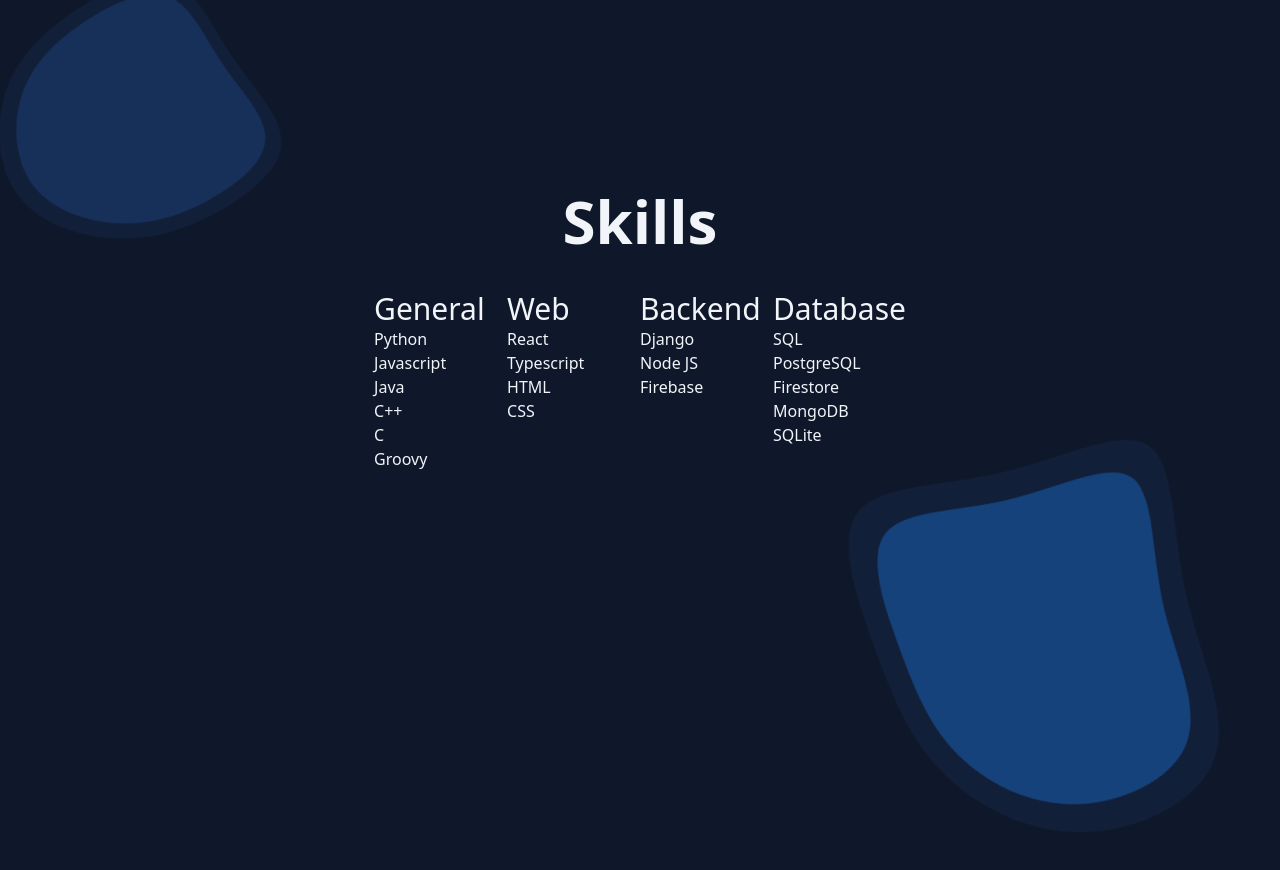
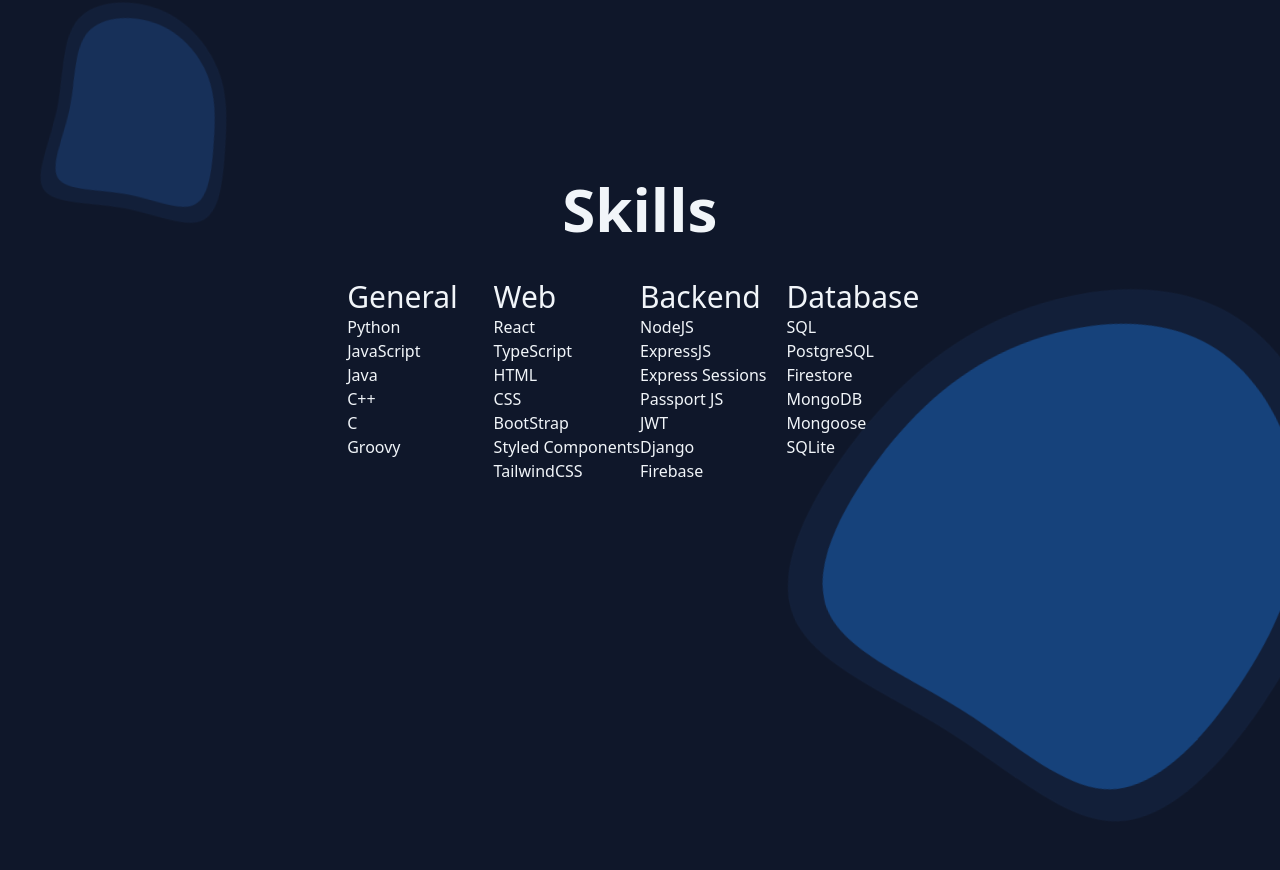
Before and after one commit to proctorinc/Portfolio, a React (Vite) app: page / in a window 1280 px wide. Shown: the part 1329-2199 px from the top of the page. Built offline with nearby package versions, Linux system fonts and the light colour scheme; what prettier-plugin-tailwindcss would draw is missing.

Commit message:
Refactored Skills section into BlobAnimation, ScaleAnimation, and loops over skills data

```diff
--- /dev/null
+++ b/src/components/Transitions/index.ts
@@ -0,0 +1,2 @@
+export * from "./WaveTransition";
+export * from "./SmallWaveTransition";
--- a/src/sections/Contact/Contact.tsx
+++ b/src/sections/Contact/Contact.tsx
@@ -1,8 +1,9 @@
 import { RefObject } from "react";
 import { useScroll } from "framer-motion";
 
-import { SmallWaveTransition, SocialMediaCluster } from "./components";
+import { SocialMediaCluster } from "./components";
 import { Card, GridBackground } from "../../components";
+import { SmallWaveTransition } from "../../components/Transitions"
 
 type ContactSectionProps = {
   innerRef: RefObject<HTMLDivElement>;
--- a/src/sections/Contact/components/index.ts
+++ b/src/sections/Contact/components/index.ts
@@ -1,2 +1 @@
 export * from "./SocialMediaCluster";
-export * from "./SmallWaveTransition";
--- a/src/sections/Main/Main.tsx
+++ b/src/sections/Main/Main.tsx
@@ -5,8 +5,8 @@ import {
   ProfilePicture,
   SubTitle,
   Title,
-  WaveTransition,
 } from "./components";
+import { WaveTransition } from "../../components/Transitions";
 
 type MainSectionProps = {
   innerRef: RefObject<HTMLDivElement>;
--- a/src/sections/Main/components/index.ts
+++ b/src/sections/Main/components/index.ts
@@ -2,4 +2,3 @@ export * from "./Background";
 export * from "./Title";
 export * from "./SubTitle";
 export * from "./ProfilePicture";
-export * from "./WaveTransition";
--- a/src/sections/Skills/Skills.tsx
+++ b/src/sections/Skills/Skills.tsx
@@ -1,5 +1,7 @@
 import { RefObject } from "react";
-import { useScroll, useTransform, motion } from "framer-motion";
+import { useScroll } from "framer-motion";
+import { BlobAnimation } from "./components";
+import { ScaleAnimation } from "./components/ScaleAnimation";
 
 type MainSectionProps = {
   innerRef: RefObject<HTMLDivElement>;
@@ -12,149 +14,35 @@ export const Skills = (props: MainSectionProps) => {
     target: innerRef,
     offset: ["start end", "end start"],
   });
-  const { scrollYProgress: scrollYProgressFromCenter } = useScroll({
-    target: innerRef,
-    offset: ["center center", "end start"],
-  });
-  const scrollProgress = useTransform(
-    scrollYProgress,
-    [0, 0.6, 1],
-    ["200%", "75%", "200%"]
-  );
-  const negativeScrollProgress = useTransform(
-    scrollYProgress,
-    [0, 0.4, 1],
-    ["-200%", "-75%", "-200%"]
-  );
-  const contentScale = useTransform(
-    scrollYProgress,
-    [0, 0.4, 1],
-    ["0%", "100%", "100%"]
-  );
 
-  const rotateClockwise = useTransform(scrollYProgress, [0, 1], [0, 360]);
-  const rotateCouterClockwise = useTransform(
-    scrollYProgress,
-    [0, 1],
-    [0, -360]
-  );
-
-  const skills = {
-    Python: ["General"],
-    JavaScript: ["General"],
-  };
+  const skills = [
+    { type: "General", values: ["Python", "JavaScript", "Java", "C++", "C", "Groovy"] },
+    { type: "Web", values: ["React", "TypeScript", "HTML", "CSS", "BootStrap", "Styled Components", "TailwindCSS"] },
+    { type: "Backend", values: ["NodeJS", "ExpressJS", "Express Sessions", "Passport JS", "JWT", "Django", "Firebase"] },
+    { type: "Database", values: ["SQL", "PostgreSQL", "Firestore", "MongoDB", "Mongoose", "SQLite"]}
+  ]
 
   return (
     <section
       ref={innerRef}
       className="relative my-64 flex h-screen w-full flex-col items-center justify-center overflow-x-clip"
     >
-      <motion.div
-        className="absolute top-0"
-        style={{
-          x: negativeScrollProgress,
-          rotate: rotateClockwise,
-        }}
-      >
-        <svg
-          className="h-80 w-80"
-          id="blob-one"
-          viewBox="0 0 900 600"
-          xmlns="http://www.w3.org/2000/svg"
-          xmlnsXlink="http://www.w3.org/1999/xlink"
-          version="1.1"
-        >
-          <g transform="translate(451.3065931695059 309.812351812355)">
-            <motion.path
-              style={{ scale: 1.7 }}
-              d="M146.3 -147.6C189.8 -102.8 225.4 -51.4 217.4 -8C209.4 35.4 157.7 70.7 114.2 115.7C70.7 160.7 35.4 215.4 -7.1 222.4C-49.5 229.5 -99 189 -138.2 144C-177.3 99 -206.2 49.5 -216.8 -10.6C-227.4 -70.7 -219.8 -141.4 -180.6 -186.3C-141.4 -231.1 -70.7 -250 -9.7 -240.4C51.4 -230.7 102.8 -192.4 146.3 -147.6"
-              fill="#121f39"
-            ></motion.path>
-            <motion.path
-              style={{ scale: 1.5 }}
-              d="M146.3 -147.6C189.8 -102.8 225.4 -51.4 217.4 -8C209.4 35.4 157.7 70.7 114.2 115.7C70.7 160.7 35.4 215.4 -7.1 222.4C-49.5 229.5 -99 189 -138.2 144C-177.3 99 -206.2 49.5 -216.8 -10.6C-227.4 -70.7 -219.8 -141.4 -180.6 -186.3C-141.4 -231.1 -70.7 -250 -9.7 -240.4C51.4 -230.7 102.8 -192.4 146.3 -147.6"
-              fill="#173059"
-            ></motion.path>
-          </g>
-        </svg>
-      </motion.div>
-      <motion.div
-        className="absolute bottom-0"
-        style={{ x: scrollProgress, rotate: rotateCouterClockwise, scale: 2.1 }}
-      >
-        <svg
-          className="h-full w-full"
-          id="blob-two"
-          viewBox="0 0 900 600"
-          xmlns="http://www.w3.org/2000/svg"
-          xmlnsXlink="http://www.w3.org/1999/xlink"
-          version="1.1"
-        >
-          <g transform="translate(418.35309368734863 298.6980314267966)">
-            <motion.path
-              style={{ scale: 1.3 }}
-              d="M185.8 -166.9C230.1 -141.4 248 -70.7 237.4 -10.6C226.8 49.5 187.7 99 143.3 128.2C99 157.3 49.5 166.2 -8.5 174.6C-66.5 183.1 -132.9 191.3 -157.9 162.1C-182.9 132.9 -166.5 66.5 -168.1 -1.6C-169.8 -69.8 -189.5 -139.5 -164.5 -165C-139.5 -190.5 -69.8 -171.8 0.5 -172.2C70.7 -172.7 141.4 -192.4 185.8 -166.9"
-              fill="#121f39"
-            ></motion.path>
-            <motion.path
-              className="bg-gradient-to-r from-[#16427b] to-[#0f172a]"
-              style={{ scale: 1.1 }}
-              d="M185.8 -166.9C230.1 -141.4 248 -70.7 237.4 -10.6C226.8 49.5 187.7 99 143.3 128.2C99 157.3 49.5 166.2 -8.5 174.6C-66.5 183.1 -132.9 191.3 -157.9 162.1C-182.9 132.9 -166.5 66.5 -168.1 -1.6C-169.8 -69.8 -189.5 -139.5 -164.5 -165C-139.5 -190.5 -69.8 -171.8 0.5 -172.2C70.7 -172.7 141.4 -192.4 185.8 -166.9"
-              fill="#16427b"
-            ></motion.path>
-          </g>
-        </svg>
-      </motion.div>
-      <motion.div
-        className="flex flex-col items-center"
-        style={{ scale: contentScale }}
-      >
+      <BlobAnimation scrollModifier={scrollYProgress} />
+      <ScaleAnimation scrollModifier={scrollYProgress}>
         <h1 className="text-6xl font-extrabold">Skills</h1>
         <div className="grid grid-cols-4 p-10">
-          <div>
-            <h2 className="text-3xl">General</h2>
-            <ul>
-              <li>Python</li>
-              <li>Javascript</li>
-              <li>Java</li>
-              <li>C++</li>
-              <li>C</li>
-              <li>Groovy</li>
-            </ul>
-          </div>
-          <div>
-            <h2 className="text-3xl">Web</h2>
-            <ul>
-              <li>React</li>
-              <li>Typescript</li>
-              <li>HTML</li>
-              <li>CSS</li>
-            </ul>
-          </div>
-          <div>
-            <h2 className="text-3xl">Backend</h2>
-            <ul>
-              <li>Django</li>
-              <li>Node JS</li>
-              <li>Firebase</li>
-            </ul>
-          </div>
-          <div>
-            <h2 className="text-3xl">Database</h2>
-            <ul>
-              <li>SQL</li>
-              <li>PostgreSQL</li>
-              <li>Firestore</li>
-              <li>MongoDB</li>
-              <li>SQLite</li>
-            </ul>
-          </div>
+          {skills.map((column) => (
+            <div>
+              <h2 className="text-3xl">{column.type}</h2>
+              <ul>
+                {column.values.map((value) => (
+                  <li>{value}</li>
+                ))}
+              </ul>
+            </div>
+          ))}
         </div>
-      </motion.div>
-      {/* <motion.div
-        className="h-20 bg-blue-500"
-        style={{ width: scrollProgress }}
-      ></motion.div> */}
+      </ScaleAnimation>
     </section>
   );
 };
--- /dev/null
+++ b/src/sections/Skills/components/Blob.tsx
@@ -0,0 +1,51 @@
+import { motion } from "framer-motion"
+
+type BlobProps = {
+  style?: string
+}
+
+export const Blob = (props: BlobProps) => {
+  const { style } = props
+
+  return (
+    <svg
+      className="h-80 w-80"
+      viewBox="0 0 900 600"
+      xmlns="http://www.w3.org/2000/svg"
+      xmlnsXlink="http://www.w3.org/1999/xlink"
+      version="1.1"
+    >
+      <g transform="translate(418.35309368734863 298.6980314267966)">
+        {style == "large" ? (
+          <>
+            <motion.path
+              style={{ scale: 1.6 }}
+              d="M146.3 -147.6C189.8 -102.8 225.4 -51.4 217.4 -8C209.4 35.4 157.7 70.7 114.2 115.7C70.7 160.7 35.4 215.4 -7.1 222.4C-49.5 229.5 -99 189 -138.2 144C-177.3 99 -206.2 49.5 -216.8 -10.6C-227.4 -70.7 -219.8 -141.4 -180.6 -186.3C-141.4 -231.1 -70.7 -250 -9.7 -240.4C51.4 -230.7 102.8 -192.4 146.3 -147.6"
+              fill="#121f39"
+            ></motion.path>
+            <motion.path
+              style={{ scale: 1.4 }}
+              d="M146.3 -147.6C189.8 -102.8 225.4 -51.4 217.4 -8C209.4 35.4 157.7 70.7 114.2 115.7C70.7 160.7 35.4 215.4 -7.1 222.4C-49.5 229.5 -99 189 -138.2 144C-177.3 99 -206.2 49.5 -216.8 -10.6C-227.4 -70.7 -219.8 -141.4 -180.6 -186.3C-141.4 -231.1 -70.7 -250 -9.7 -240.4C51.4 -230.7 102.8 -192.4 146.3 -147.6"
+              fill="#16427b"
+            ></motion.path>
+          </>
+        ) : (
+          <>
+            <motion.path
+              style={{ scale: 1.4 }}
+              d="M185.8 -166.9C230.1 -141.4 248 -70.7 237.4 -10.6C226.8 49.5 187.7 99 143.3 128.2C99 157.3 49.5 166.2 -8.5 174.6C-66.5 183.1 -132.9 191.3 -157.9 162.1C-182.9 132.9 -166.5 66.5 -168.1 -1.6C-169.8 -69.8 -189.5 -139.5 -164.5 -165C-139.5 -190.5 -69.8 -171.8 0.5 -172.2C70.7 -172.7 141.4 -192.4 185.8 -166.9"
+              fill="#121f39"
+            ></motion.path>
+            <motion.path
+              className="bg-gradient-to-r from-[#16427b] to-[#0f172a]"
+              style={{ scale: 1.2 }}
+              d="M185.8 -166.9C230.1 -141.4 248 -70.7 237.4 -10.6C226.8 49.5 187.7 99 143.3 128.2C99 157.3 49.5 166.2 -8.5 174.6C-66.5 183.1 -132.9 191.3 -157.9 162.1C-182.9 132.9 -166.5 66.5 -168.1 -1.6C-169.8 -69.8 -189.5 -139.5 -164.5 -165C-139.5 -190.5 -69.8 -171.8 0.5 -172.2C70.7 -172.7 141.4 -192.4 185.8 -166.9"
+              fill="#173059"
+            ></motion.path>
+          </>
+        )}
+
+      </g>
+    </svg>
+  )
+}
--- /dev/null
+++ b/src/sections/Skills/components/BlobAnimation.tsx
@@ -0,0 +1,46 @@
+import { motion, MotionValue, useTransform } from "framer-motion"
+import { Blob } from "./Blob"
+
+type BlobAnimationProps = {
+  scrollModifier: MotionValue<number>
+}
+
+export const BlobAnimation = (props: BlobAnimationProps) => {
+  const { scrollModifier } = props
+  const scrollProgress = useTransform(
+    scrollModifier,
+    [0, 0.6, 1],
+    ["200%", "75%", "200%"]
+  );
+  const negativeScrollProgress = useTransform(
+    scrollModifier,
+    [0, 0.4, 1],
+    ["-200%", "-75%", "-200%"]
+  );
+  const rotateClockwise = useTransform(scrollModifier, [0, 1], [0, 360]);
+  const rotateCouterClockwise = useTransform(
+    scrollModifier,
+    [0, 1],
+    [0, -360]
+  );
+
+  return (
+    <>
+      <motion.div
+        className="absolute top-0"
+        style={{
+          x: negativeScrollProgress,
+          rotate: rotateClockwise,
+        }}
+      >
+        <Blob />
+      </motion.div>
+      <motion.div
+        className="absolute bottom-0"
+        style={{ x: scrollProgress, rotate: rotateCouterClockwise, scale: 2.1 }}
+      >
+        <Blob style="large" />
+      </motion.div>
+    </>
+  )
+}
--- /dev/null
+++ b/src/sections/Skills/components/ScaleAnimation.tsx
@@ -0,0 +1,25 @@
+import { MotionValue, motion, useTransform } from "framer-motion"
+
+type ScaleAnimationProps = {
+  children: string | JSX.Element | JSX.Element[],
+  scrollModifier: MotionValue<number>
+}
+
+export const ScaleAnimation = (props: ScaleAnimationProps) => {
+  const { children, scrollModifier } = props
+
+  const contentScale = useTransform(
+    scrollModifier,
+    [0, 0.4, 1],
+    ["0%", "100%", "100%"]
+  );
+
+  return (
+    <motion.div
+      className="flex flex-col items-center"
+      style={{ scale: contentScale }}
+    >
+      {children}
+    </motion.div>
+  )
+}
--- a/src/sections/Skills/components/index.ts
+++ b/src/sections/Skills/components/index.ts
@@ -0,0 +1 @@
+export * from "./BlobAnimation";
```
Also changed, not shown: src/components/Transitions/SmallWaveTransition.tsx (renamed from src/sections/Contact/components/SmallWaveTransition.tsx), src/components/Transitions/WaveTransition.tsx (renamed from src/sections/Main/components/WaveTransition.tsx).
